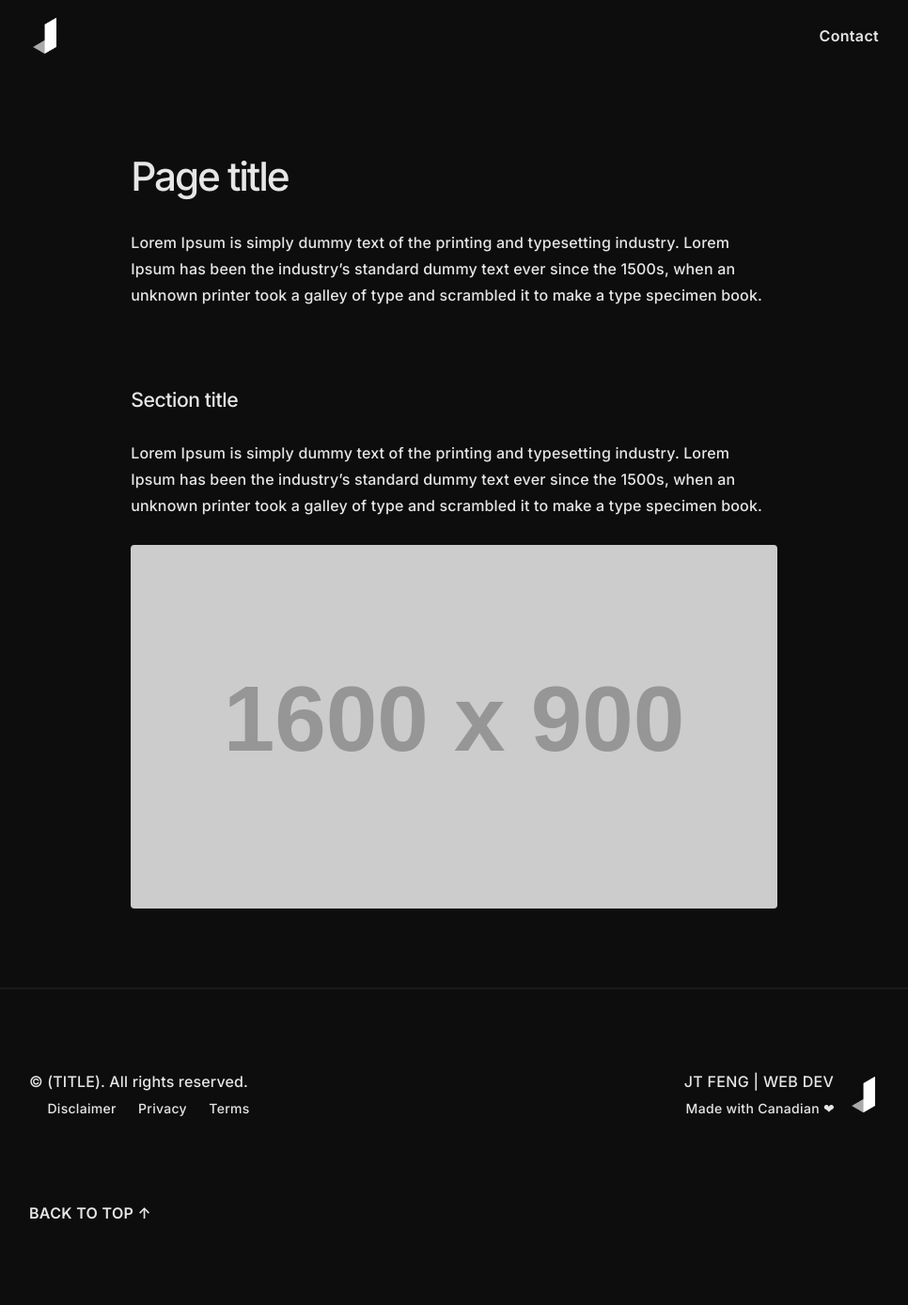
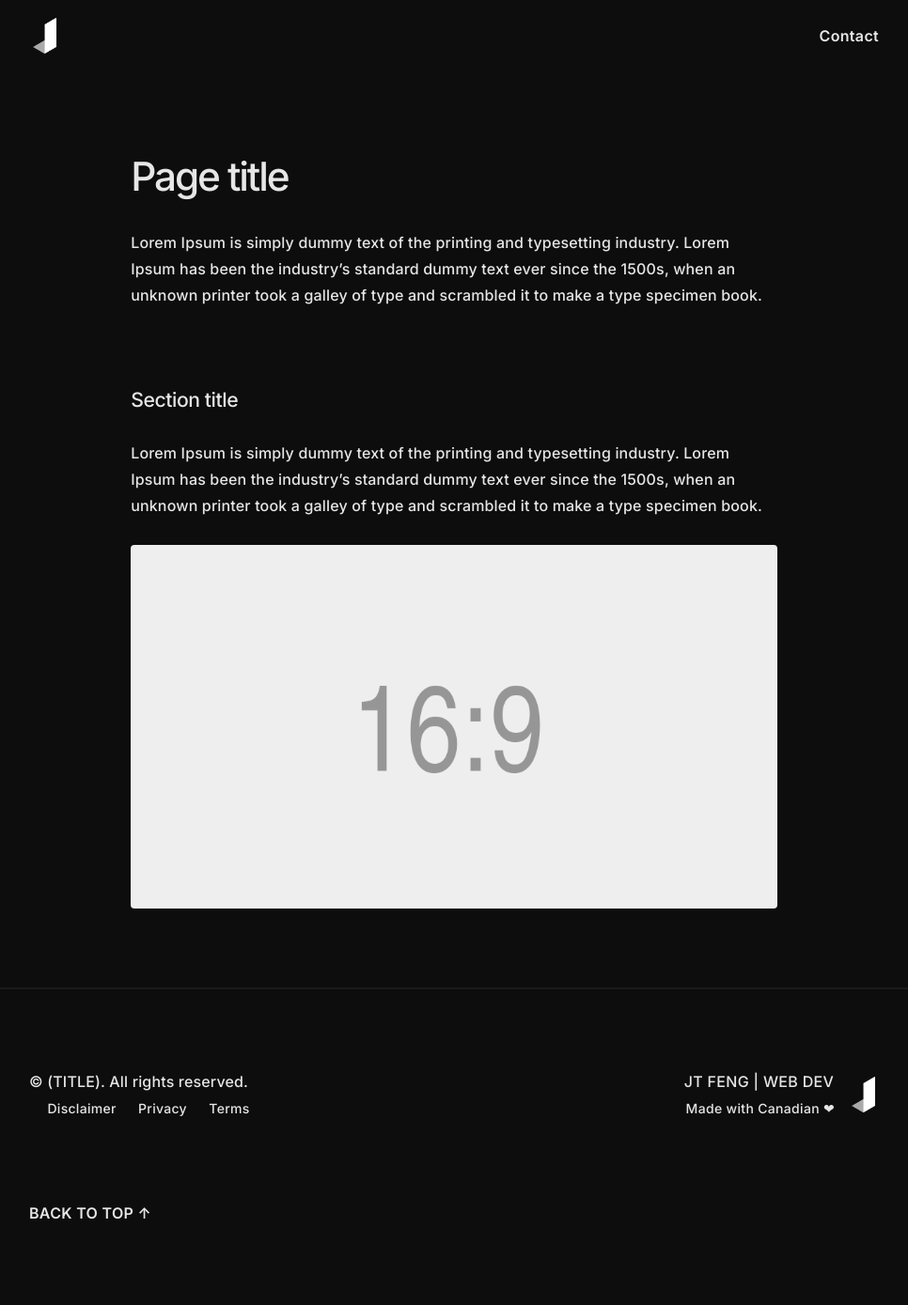
Before and after one commit to jingtianfeng/jekytrap, a Jekyll site: the page built from _posts/1970-01-01-placeholder.md, in a window 1280 px wide. Shown: the whole page at 94% size, without its empty margins (157-1123 px from the left). Built offline with Jekyll 4.4.1, drawn with Linux system fonts in a browser that asks for light colours.

Commit message:
Fix placeholder post: img src

```diff
--- a/_posts/1970-01-01-placeholder.md
+++ b/_posts/1970-01-01-placeholder.md
@@ -15,4 +15,4 @@ Lorem Ipsum is simply dummy text of the printing and typesetting industry. Lorem
 dummy text ever since the 1500s, when an unknown printer took a galley of type and scrambled it to make a type specimen
 book.
 
-![Placeholder]({{ 'https://via.placeholder.com/1600x900.png' | relative_url }})
+![Placeholder]({{ '/assets/img/placeholder-16x9.png' | relative_url }})
```
